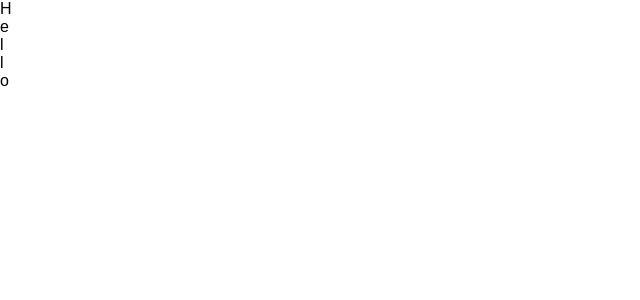
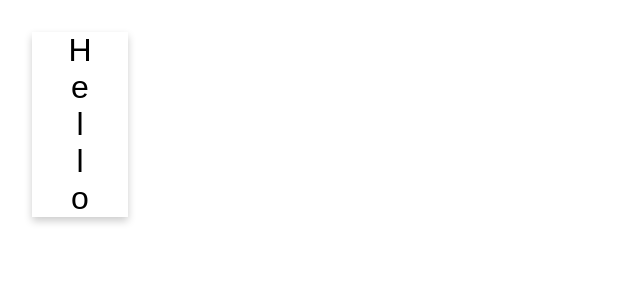
Before and after one commit to n4sunday/3SA03-React, a React (Create React App) app: page / in a window 1280 px wide. Shown: the top 300 px of the page, without its empty margins (0-640 px from the left). Built offline with nearby package versions, Linux system fonts and the light colour scheme.

Commit message:
Update 2 Styling

```diff
--- a/src/App.css
+++ b/src/App.css
@@ -26,3 +26,12 @@
   from { transform: rotate(0deg); }
   to { transform: rotate(360deg); }
 }
+.card {
+  display: inline-block;
+  text-align: center;
+  width: 3em;
+  font-size: 2em;
+  box-shadow: 0 4px 8px 0 rgba(0, 0, 0, 0.2);
+  margin: 1em;
+  user-select: none;
+}
--- a/src/App.js
+++ b/src/App.js
@@ -5,7 +5,7 @@
 class App extends Component {
   render() {
     return (
-      <div>
+      <div className="card">
         {
           Array.from(word).map((c, i) => <CharacterCard value={c} key={i} />)
         }
@@ -13,4 +13,5 @@
     );
   }
 }
+
 export default App;
--- a/src/CharacterCard.js
+++ b/src/CharacterCard.js
@@ -1,5 +1,6 @@
 
 import React, { Component } from 'react';
+import './App.css';
 export default class CharacterCard extends Component {
     render() {
         return (
```
